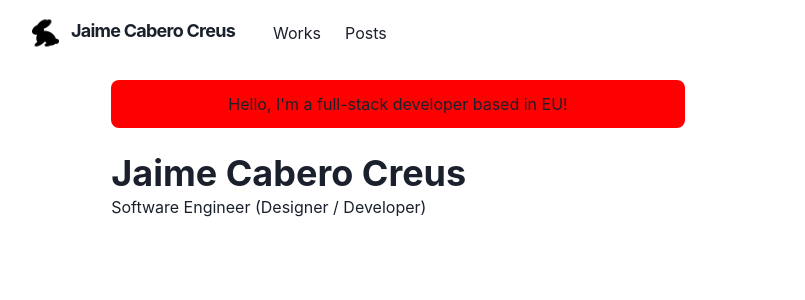
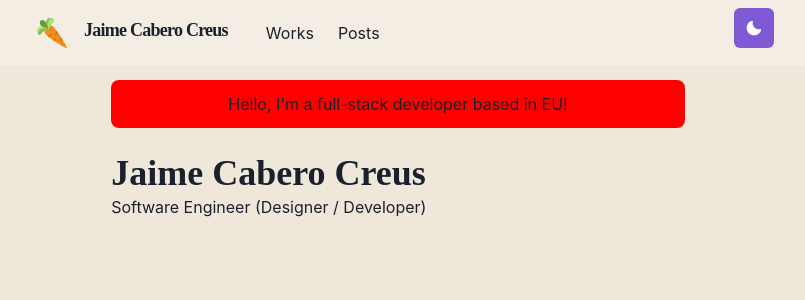
Before and after one commit to CanDveloper/candveloper-homepage, a Next.js app: page / in a window 1280 px wide. Shown: the top 300 px of the page, without its empty margins (242-1047 px from the left). Built offline with nearby package versions, Linux system fonts and the light colour scheme.

Commit message:
Dark theme supported

```diff
--- a/components/logo.js
+++ b/components/logo.js
@@ -1,4 +1,3 @@
-import next from 'next'
 import Link from 'next/link'
 import Image from 'next/image'
 import { Text, useColorModeValue } from '@chakra-ui/react'
@@ -13,25 +12,30 @@ const LogoBox = styled.span`
     line-height: 25px;
     padding: 10px;
 
+    img {
+        transform: rotate(270deg);
+    }
+
     &:hover img {
-        transform: rotate(20deg);
-        transform-duration: 5s;
+        transform: rotate(250deg);
     }
 `
 
 const Logo = () => {
     const blackRabbitVector = `/black_rabbit_vector${useColorModeValue(
         '',
-        '-dark'
+        ''
     )}.svg`
+
+    const carrotVector = `/carrot_II${useColorModeValue('', '')}.svg`
 
     return (
         <Link href="/">
             <a>
                 <LogoBox>
                     <Image
-                        src={blackRabbitVector}
-                        width={27}
+                        src={carrotVector}
+                        width={40}
                         height={27}
                         alt="logo"
                     />
--- a/components/navbar.js
+++ b/components/navbar.js
@@ -17,6 +17,7 @@ import {
 } from '@chakra-ui/react'
 
 import { HamburgerIcon } from '@chakra-ui/icons'
+import ThemeToggleButton from './theme-toggle-button'
 
 const LinkItem = ({ href, path, children }) => {
     const active = path === href
@@ -76,7 +77,9 @@ const Navbar = props => {
                         Posts
                     </LinkItem>
                 </Stack>
+
                 <Box flex={1} align="right">
+                    <ThemeToggleButton />
                     <Box ml={2} display={{ base: 'inline-block', md: 'none' }}>
                         <Menu>
                             <MenuButton
--- /dev/null
+++ b/components/theme-toggle-button.js
@@ -0,0 +1,17 @@
+import { IconButton, useColorMode, useColorModeValue } from '@chakra-ui/react'
+import { SunIcon, MoonIcon } from '@chakra-ui/icons'
+
+const ThemeToggleButton = () => {
+    const { toggleColorMode } = useColorMode()
+
+    return (
+        <IconButton
+            aria-label="Switch theme"
+            colorScheme={useColorModeValue('purple', 'orange')}
+            icon={useColorModeValue(<MoonIcon />, <SunIcon />)}
+            onClick={toggleColorMode}
+        ></IconButton>
+    )
+}
+
+export default ThemeToggleButton
--- a/libs/theme.js
+++ b/lib/theme.js
@@ -4,7 +4,7 @@ import { mode } from '@chakra-ui/theme-tools'
 const styles = {
     global: props => ({
         body: {
-            bg: mode('#f0e7db', '202023')(props)
+            bg: mode('#f0e7db', '#202023')(props)
         }
     })
 }
@@ -18,7 +18,8 @@ const components = {
                 textUnderlineOffset: 6,
                 textDecorationColor: '#525252',
                 textDecorationThickness: 4,
-                marginTop: 4
+                marginTop: 4,
+                marginBottom: 4
             }
         }
     },
@@ -31,24 +32,17 @@ const components = {
 }
 
 const fonts = {
-    heading: "' M PLUS Rounded 1c'"
+    heading: "'M PLUS Rounded 1c'"
 }
 
 const colors = {
-    glassTeal: '#88ccca'
+    grassTeal: '#88ccca'
 }
 
 const config = {
     initialColorMode: 'dark',
-    useSystemColorMode: 'true'
+    useSystemColorMode: true
 }
 
-const theme = extendTheme({
-    config,
-    styles,
-    components,
-    colors,
-    fonts
-})
-
+const theme = extendTheme({ config, styles, components, fonts, colors })
 export default theme
--- a/pages/_app.js
+++ b/pages/_app.js
@@ -1,9 +1,10 @@
 import { ChakraProvider } from '@chakra-ui/react'
 import Layout from '../components/layouts/main'
+import theme from '../lib/theme'
 
 const Website = ({ Component, pageProps, router }) => {
     return (
-        <ChakraProvider>
+        <ChakraProvider theme={theme}>
             <Layout router={router}>
                 <Component {...pageProps} key={router.route} />
             </Layout>
--- a/pages/_documents.js
+++ b/pages/_documents.js
@@ -1,6 +1,6 @@
 import { ColorModeScript } from '@chakra-ui/react'
 import NextDocument, { Html, Head, Main, NextScript } from 'next/document'
-import theme from '../libs/theme'
+import theme from '../lib/theme'
 
 export default class Document extends NextDocument {
     render() {
```
Also changed, not shown: public/carrot_II.svg (added).
